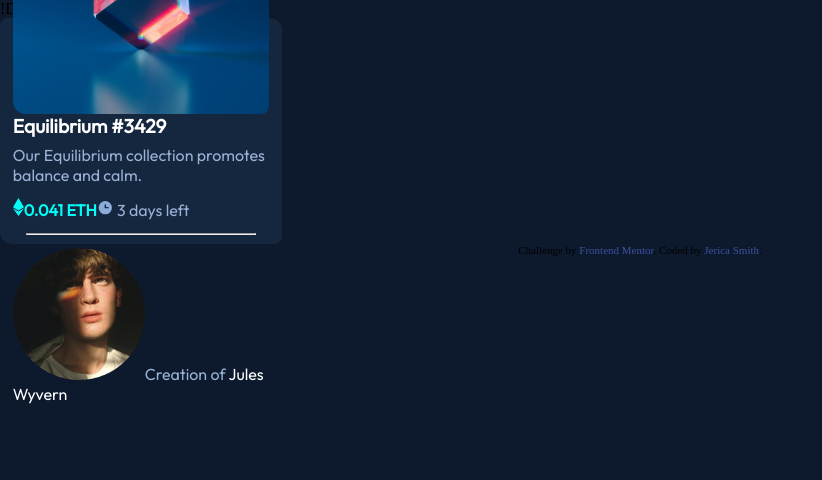
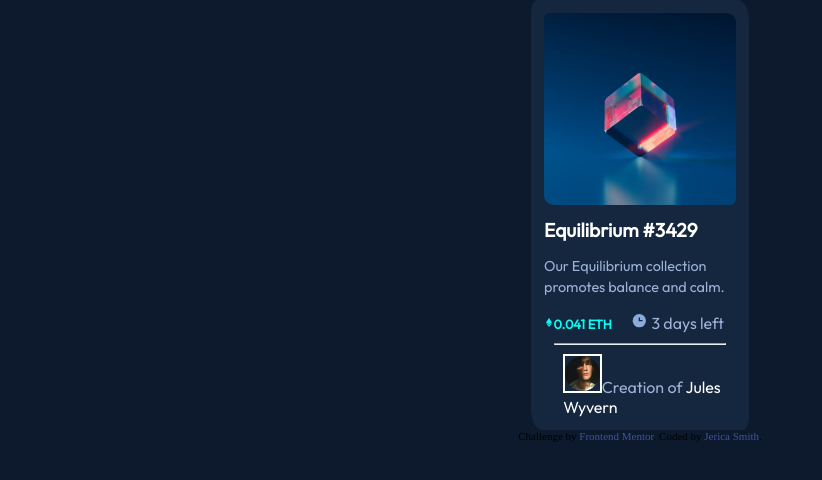
Before and after one commit to Jerica-S/NFT-Preview-Card, a plain HTML site: page index.html in a window 1280 px wide. Shown: the whole page, without its empty margins (0-822 px from the left). Drawn offline with Linux system fonts and the light colour scheme.

Commit message:
Centered NFT card and tweaked font

```diff
--- a/index.html
+++ b/index.html
@@ -1,36 +1,44 @@
 <!--
     Challenge by Frontend Mentor
     Coded by Jerica Smith
-
-
  -->
 
+<!DOCTYPE html>
+<html lang="en">
 
-!DOCTYPE html>
-<html lang="en">
+<!-- HEAD SECTION -->
 <head>
   <meta charset="UTF-8">
-  <meta name="viewport" content="width=device-width, initial-scale=1.0"> <!-- displays site properly based on user's device -->
+  <meta name="viewport" content="width=device-width, initial-scale=1.0">
+  <!-- displays site properly based on user's device -->
   <link rel="icon" type="image/png" sizes="32x32" href="./images/favicon-32x32.png">
   <link rel="stylesheet" type="text/css" href="style.css">
   <title>Frontend Mentor | NFT preview card component</title>
 </head>
+
+<!-- BODY SECTION -->
 <body>
   <div id="card-container">
-    <img id="nft" src="images\image-equilibrium.jpg" alt="A picture of the Equilibrium NFT. It is a floating cube." title="Equilibrium NFT">
+    <!-- <img id="eye" src="images\icon-view.svg"> -->
+    <img id="nft" src="images\image-equilibrium.jpg" alt="A picture of the Equilibrium NFT. It is a floating cube."
+      title="Equilibrium NFT">
     <h1><a href="#">Equilibrium #3429</a></h1>
 
     <p>Our Equilibrium collection promotes balance and calm.</p>
 
-    <span><img alt="Ethereum Symbol" title="Ethereum" src="images\icon-ethereum.svg"><strong>0.041 ETH</strong><img src="images\icon-clock.svg"><span class="info"> 3 days left</span></span>
+    <span>
+      <img id="eth" alt="Ethereum Symbol" title="Ethereum" src="images\icon-ethereum.svg"><strong>0.041 ETH</strong><span class="info"><img
+        src="images\icon-clock.svg"> 3 days left</span>
+    </span>
 
     <hr>
-    <span class=info><img src="images\image-avatar.png" alt="A picture of Jules Wyvern" title="Jules Wyvern">Creation of <a href src="#">Jules Wyvern</a></span>
+    <span class=info><img id="artist" src="images\image-avatar.png" alt="A picture of Jules Wyvern" title="Jules Wyvern">Creation of
+      <a href src="#">Jules Wyvern</a></span>
   </div>
-
   <div class="attribution">
     Challenge by <a href="https://www.frontendmentor.io?ref=challenge" target="_blank">Frontend Mentor</a>.
     Coded by <a href="#">Jerica Smith</a>.
   </div>
 </body>
+
 </html>
--- a/style.css
+++ b/style.css
@@ -19,17 +19,24 @@ h1 {
     font-family: Outfit-Regular;
     text-decoration:none;
     font-size: 120%;
+    margin-top: 7%;
 }
 
 p {
     color:#9BB2D6;
     font-family: Outfit-Regular;
-    margin: 3% 0% 5% 0%;
+    font-size: 90%;
+    margin: 7% 0% 7% 0%;
+    line-height: 150%;
 }
 
 span {
     color: hsl(178, 100%, 50%);
     font-family: Outfit-Regular;
+}
+
+strong {
+    font-size: 80%;
 }
 
 hr {
@@ -58,6 +65,13 @@ a:active{
     color:#FFFFFF;
 }
 
+#artist {
+    width: 20%;
+    height: 40%;
+    border: 1px;
+    border: 2px solid #FFF;
+}
+
 #card-container {
     background-color: #15273F;
     border-radius: 3% 5% 3% 5%;
@@ -65,10 +79,19 @@ a:active{
     padding:1%;
     flex-direction: column;
     justify-content: center;
-    width: 20%;
-    height: 25%;
+    width: 15%;
+    height: 20%;
     box-shadow: 0 0 4% #000000;
+    margin: auto;
+    padding: auto;
 }
+
+#eth {
+    height: 3%;
+    width: 3%;
+    margin: 1%;
+}
+
 #name {
     color:#FFFFFF;
 }
@@ -77,12 +100,9 @@ a:active{
     border-radius: 3% 5% 3% 5%;
 }
 
-#nft:hover {
-     url();
-}
-
 .info {
     color:#9BB2D6;
+    margin-left: 10%;
 }
 
 .attribution {
```
